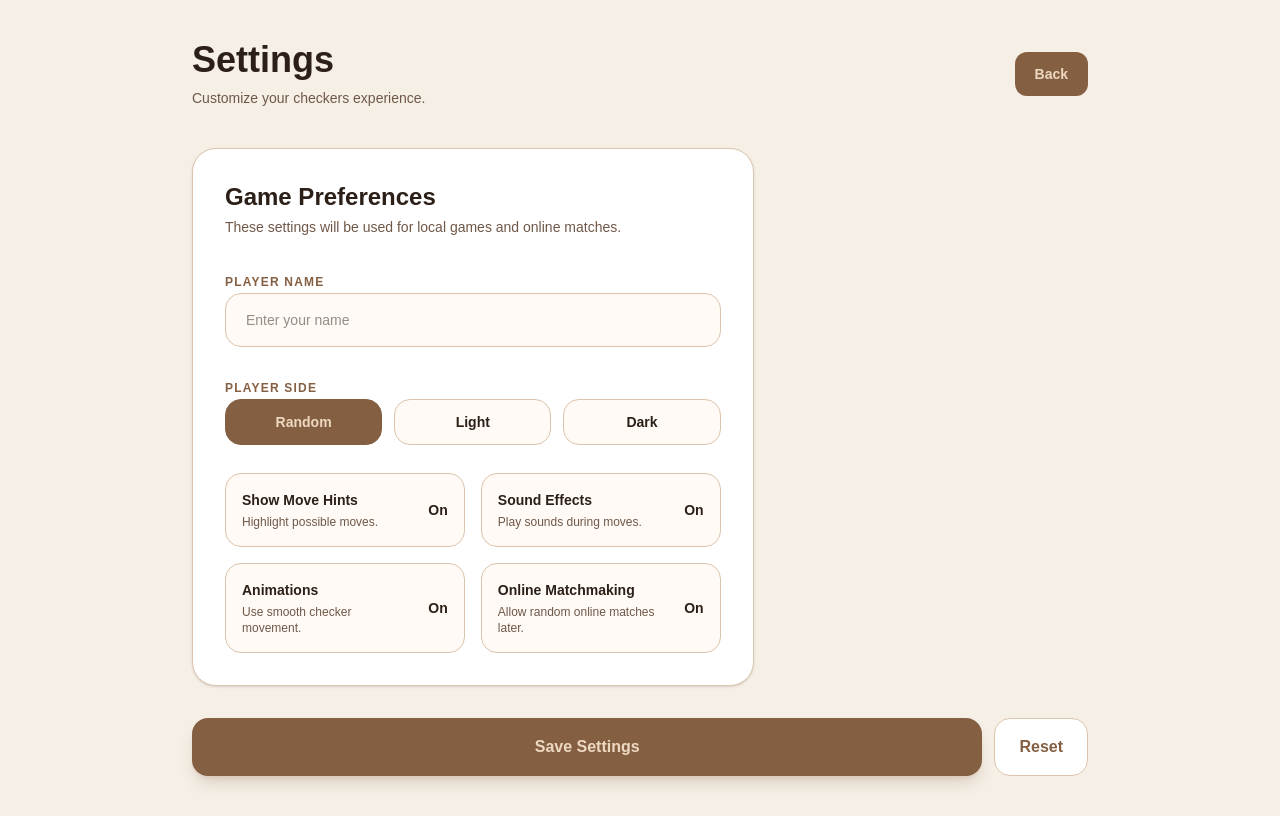
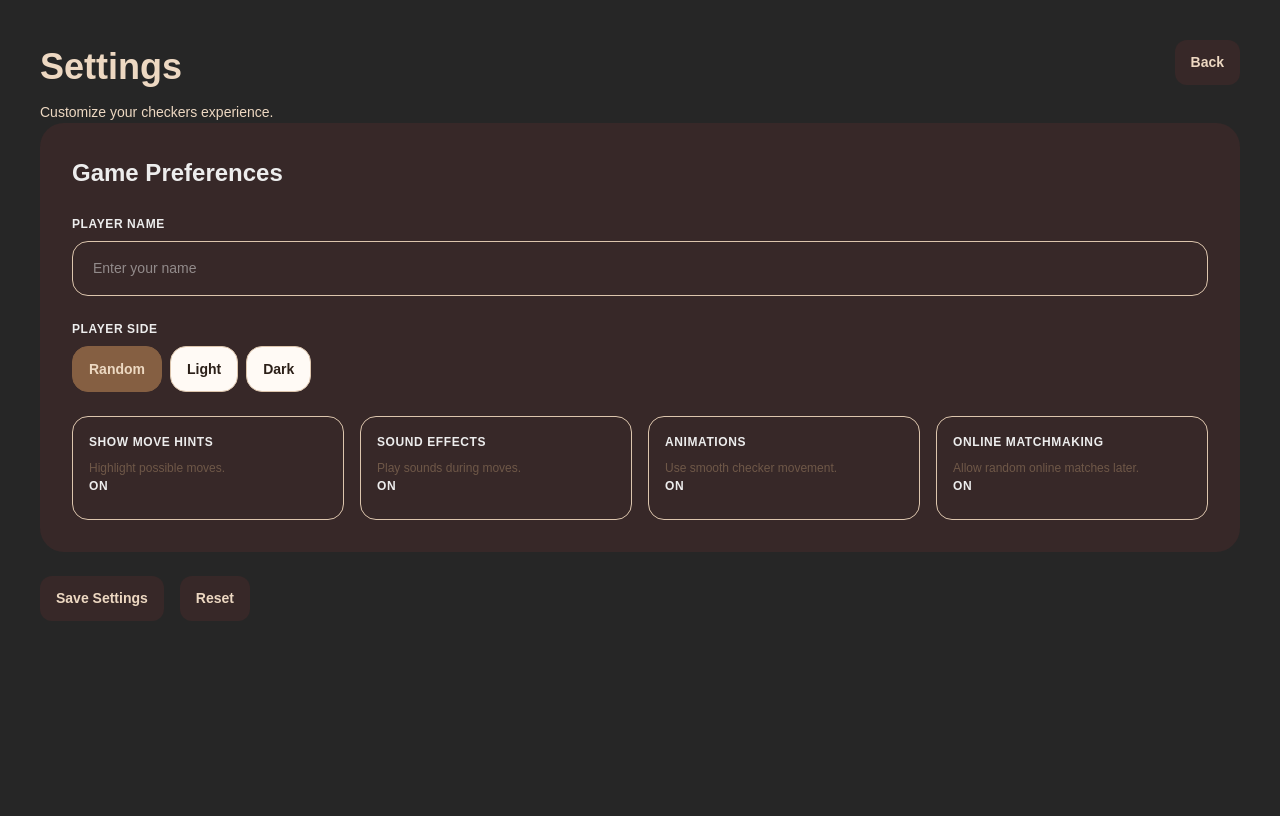
Before and after one commit to Lucas-Urbanski/Checkers, a Next.js app: page /settings in a window 1280 px wide. Built offline with nearby package versions, Linux system fonts and the light colour scheme.

Commit message:
settings style update

```diff
--- a/app/layout.tsx
+++ b/app/layout.tsx
@@ -1,6 +1,6 @@
 import type { Metadata } from "next";
 import { Geist, Geist_Mono } from "next/font/google";
-import "./globals.css";
+import "@/styles/globals.css";
 
 const geistSans = Geist({
   variable: "--font-geist-sans",
--- a/app/settings/page.tsx
+++ b/app/settings/page.tsx
@@ -2,6 +2,7 @@
 
 import Link from "next/link";
 import { useState } from "react";
+import "@/styles/settings.css";
 
 type CheckerSettings = {
   playerName: string;
@@ -22,25 +23,46 @@ const defaultSettings: CheckerSettings = {
 };
 
 function loadSettings(): CheckerSettings {
-  if (typeof window === "undefined") {
-    return defaultSettings;
-  }
-
+  if (typeof window === "undefined") return defaultSettings;
   try {
-    const savedSettings = localStorage.getItem("checkerSettings");
-
-    if (!savedSettings) {
-      return defaultSettings;
-    }
-
-    return {
-      ...defaultSettings,
-      ...JSON.parse(savedSettings),
-    };
+    const saved = localStorage.getItem("checkerSettings");
+    return saved
+      ? { ...defaultSettings, ...JSON.parse(saved) }
+      : defaultSettings;
   } catch {
     return defaultSettings;
   }
 }
+
+const TOGGLES: {
+  key: keyof Pick<
+    CheckerSettings,
+    "showHints" | "soundEffects" | "animations" | "onlineMatchmaking"
+  >;
+  label: string;
+  desc: string;
+}[] = [
+  {
+    key: "showHints",
+    label: "Show Move Hints",
+    desc: "Highlight possible moves.",
+  },
+  {
+    key: "soundEffects",
+    label: "Sound Effects",
+    desc: "Play sounds during moves.",
+  },
+  {
+    key: "animations",
+    label: "Animations",
+    desc: "Use smooth checker movement.",
+  },
+  {
+    key: "onlineMatchmaking",
+    label: "Online Matchmaking",
+    desc: "Allow random online matches later.",
+  },
+];
 
 export default function Settings() {
   const [settings, setSettings] = useState<CheckerSettings>(loadSettings);
@@ -51,11 +73,7 @@ export default function Settings() {
     value: CheckerSettings[K],
   ) {
     setSaved(false);
-
-    setSettings((previousSettings) => ({
-      ...previousSettings,
-      [key]: value,
-    }));
+    setSettings((prev) => ({ ...prev, [key]: value }));
   }
 
   function saveSettings() {
@@ -70,52 +88,32 @@ export default function Settings() {
   }
 
   return (
-    <main className="min-h-screen bg-[#f5efe6] px-6 py-10 text-[#2b1f18]">
-      <div className="mx-auto max-w-4xl">
-        <header className="mb-10 flex items-center justify-between">
+    <main className="m-4 sm:m-6 md:m-8 lg:m-10">
+      <header className="flex justify-between">
         <div>
-            <h1 className="text-4xl font-black">Settings</h1>
-            <p className="mt-2 text-sm font-medium text-[#6f5848]">
-              Customize your checkers experience.
-            </p>
+          <h1 className="title">Settings</h1>
+          <p className="subtitle">Customize your checkers experience.</p>
         </div>
-
-          <Link
-            href="/"
-            className="rounded-xl bg-[#855f42] px-5 py-3 text-sm font-bold text-[#edd9c2] transition hover:bg-[#6f4d34]"
-          >
+        <Link href="/" className="button">
           Back
         </Link>
       </header>
 
-        <div className="grid gap-8 lg:grid-cols-[1.3fr_0.7fr]">
-          <section className="rounded-3xl border border-[#dcc5ad] bg-white p-8 shadow-sm">
-            <h2 className="text-2xl font-black">Game Preferences</h2>
-            <p className="mt-1 text-sm text-[#6f5848]">
-              These settings will be used for local games and online matches.
-            </p>
-
-            <div className="mt-8 space-y-7">
-              <div className="space-y-2">
-                <label className="text-xs font-black uppercase tracking-widest text-[#855f42]">
-                  Player Name
-                </label>
+      <section className="card flex flex-col gap-6">
+        <h2 className="cardTitle">Game Preferences</h2>
+        <div className="fieldGroup">
+          <label className="label">Player Name</label>
           <input
             value={settings.playerName}
-                  onChange={(event) =>
-                    updateSetting("playerName", event.target.value)
-                  }
+            onChange={(e) => updateSetting("playerName", e.target.value)}
             placeholder="Enter your name"
-                  className="w-full rounded-2xl border border-[#dcc5ad] bg-[#fffaf5] px-5 py-4 text-sm font-medium outline-none transition focus:border-[#855f42] focus:bg-white"
+            className="input"
           />
         </div>
 
-              <div className="space-y-3">
-                <label className="text-xs font-black uppercase tracking-widest text-[#855f42]">
-                  Player Side
-                </label>
-
-                <div className="grid gap-3 sm:grid-cols-3">
+        <div className="fieldGroup">
+          <label className="label">Player Side</label>
+          <div className="sideGrid">
             {["Random", "Light", "Dark"].map((side) => (
               <button
                 key={side}
@@ -123,8 +121,8 @@ export default function Settings() {
                 onClick={() => updateSetting("playerSide", side)}
                 className={
                   settings.playerSide === side
-                          ? "rounded-2xl border border-[#855f42] bg-[#855f42] px-4 py-3 text-sm font-bold text-[#edd9c2]"
-                          : "rounded-2xl border border-[#dcc5ad] bg-[#fffaf5] px-4 py-3 text-sm font-bold text-[#2b1f18] transition hover:bg-[#edd9c2]"
+                    ? "rounded-2xl border border-[#855f42] bg-[#855f42] px-4 py-3 mr-2 text-sm font-bold text-[#edd9c2]"
+                    : "rounded-2xl border border-[#dcc5ad] bg-[#fffaf5] px-4 py-3 mr-2 text-sm font-bold text-[#2b1f18] transition hover:bg-[#edd9c2]"
                 }
               >
                 {side}
@@ -133,118 +131,48 @@ export default function Settings() {
           </div>
         </div>
 
-              <div className="grid gap-4 sm:grid-cols-2">
+        <div className="grid grid-cols-2 sm:grid-cols-3 md:grid-cols-4 gap-4">
+          {TOGGLES.map(({ key, label, desc }) => (
             <button
+              key={key}
               type="button"
-                  onClick={() =>
-                    updateSetting("showHints", !settings.showHints)
-                  }
-                  className="rounded-2xl border border-[#dcc5ad] bg-[#fffaf5] p-4 text-left transition hover:bg-[#edd9c2]"
+              onClick={() => updateSetting(key, !settings[key])}
+              className="toggleButton"
             >
-                  <div className="flex items-center justify-between gap-4">
+              <div className="flex flex-col justify-between ">
                 <div>
-                      <p className="text-sm font-black">Show Move Hints</p>
-                      <p className="mt-1 text-xs text-[#6f5848]">
-                        Highlight possible moves.
-                      </p>
+                  <p className="label">{label}</p>
+                  <p className="cardSubtitle">{desc}</p>
                 </div>
-                    <p className="text-sm font-black">
-                      {settings.showHints ? "On" : "Off"}
+                <p className="label">
+                  {settings[key] ? "On" : "Off"}
                 </p>
               </div>
             </button>
-
-                <button
-                  type="button"
-                  onClick={() =>
-                    updateSetting("soundEffects", !settings.soundEffects)
-                  }
-                  className="rounded-2xl border border-[#dcc5ad] bg-[#fffaf5] p-4 text-left transition hover:bg-[#edd9c2]"
-                >
-                  <div className="flex items-center justify-between gap-4">
-                    <div>
-                      <p className="text-sm font-black">Sound Effects</p>
-                      <p className="mt-1 text-xs text-[#6f5848]">
-                        Play sounds during moves.
-                      </p>
-                    </div>
-                    <p className="text-sm font-black">
-                      {settings.soundEffects ? "On" : "Off"}
-                    </p>
-                  </div>
-                </button>
-
-                <button
-                  type="button"
-                  onClick={() =>
-                    updateSetting("animations", !settings.animations)
-                  }
-                  className="rounded-2xl border border-[#dcc5ad] bg-[#fffaf5] p-4 text-left transition hover:bg-[#edd9c2]"
-                >
-                  <div className="flex items-center justify-between gap-4">
-                    <div>
-                      <p className="text-sm font-black">Animations</p>
-                      <p className="mt-1 text-xs text-[#6f5848]">
-                        Use smooth checker movement.
-                      </p>
-                    </div>
-                    <p className="text-sm font-black">
-                      {settings.animations ? "On" : "Off"}
-                    </p>
-                  </div>
-                </button>
-
-                <button
-                  type="button"
-                  onClick={() =>
-                    updateSetting(
-                      "onlineMatchmaking",
-                      !settings.onlineMatchmaking,
-                    )
-                  }
-                  className="rounded-2xl border border-[#dcc5ad] bg-[#fffaf5] p-4 text-left transition hover:bg-[#edd9c2]"
-                >
-                  <div className="flex items-center justify-between gap-4">
-                    <div>
-                      <p className="text-sm font-black">Online Matchmaking</p>
-                      <p className="mt-1 text-xs text-[#6f5848]">
-                        Allow random online matches later.
-                      </p>
-                    </div>
-                    <p className="text-sm font-black">
-                      {settings.onlineMatchmaking ? "On" : "Off"}
-                    </p>
-                  </div>
-                </button>
-              </div>
+          ))}
         </div>
       </section>
-        </div>
 
-        <div className="mt-8 flex flex-col gap-3 sm:flex-row">
+      <div className="flex mt-6 gap-4">
         <button
           type="button"
           onClick={saveSettings}
-            className="flex-1 rounded-2xl bg-[#855f42] px-6 py-4 font-black text-[#edd9c2] shadow-lg shadow-[#855f42]/20 transition hover:bg-[#6f4d34]"
+          className="button"
         >
           Save Settings
         </button>
-
         <button
           type="button"
           onClick={resetSettings}
-            className="rounded-2xl border border-[#dcc5ad] bg-white px-6 py-4 font-black text-[#855f42] transition hover:bg-[#edd9c2]"
+          className="button"
         >
           Reset
         </button>
       </div>
 
       {saved && (
-          <p className="mt-4 text-center text-sm font-bold text-green-700">
-            Settings saved successfully.
-          </p>
+        <p className="text-green-400 m-2 ">Settings saved successfully.</p>
       )}
-      </div>
     </main>
   );
 }
--- a/app/globals.css
+++ b/styles/globals.css
@@ -1,8 +1,8 @@
 @import "tailwindcss";
 
 :root {
-  --background: #ffffff;
-  --foreground: #171717;
+  --background: #262626;
+  --foreground: #ededed;
   --color-background: var(--background);
   --color-foreground: var(--foreground);
   --font-sans: var(--font-geist-sans);
@@ -11,7 +11,7 @@
 
 @media (prefers-color-scheme: dark) {
   :root {
-    --background: #0a0a0a;
+    --background: #262626;
     --foreground: #ededed;
   }
 }
--- /dev/null
+++ b/styles/settings.css
@@ -0,0 +1,121 @@
+:root {
+  /* Colors */
+  --bg-primary: rgb(55, 40, 40);
+  --bg-hover-dark: rgb(110, 75, 50);
+  --bg-hover-light: #edd8c2;
+  --text-dark: #6f5848;
+  --text-light: #edd8c2;
+  --border-color: #dcc5ad;
+
+  --radius-sm: 0.75rem;
+  --radius-md: 1rem;
+  --radius-lg: 1.5rem;
+
+  --transition-fast: 0.25s ease-in-out;
+}
+
+.title {
+  font-size: 2.25rem;
+  font-weight: 900;
+  color: var(--text-light);
+}
+
+.subtitle {
+  margin-top: 0.5rem;
+  font-size: 0.875rem;
+  font-weight: 500;
+  color: var(--text-light);
+}
+
+.card {
+  background: var(--bg-primary);
+  border-radius: var(--radius-lg);
+  padding: 2rem;
+}
+
+.cardTitle {
+  font-size: 1.5rem;
+  font-weight: 900;
+}
+
+.cardSubtitle {
+  margin-top: 0.25rem;
+  font-size: 0.75rem;
+  color: var(--text-dark);
+}
+
+.label {
+  display: block;
+  font-size: 0.75rem;
+  font-weight: 900;
+  text-transform: uppercase;
+  letter-spacing: 0.05em;
+  margin-bottom: 0.5rem;
+}
+
+.input {
+  width: 100%;
+  padding: 1rem 1.25rem;
+  font-size: 0.875rem;
+  font-weight: 500;
+  border: 1px solid var(--border-color);
+  border-radius: var(--radius-md);
+  background: transparent;
+  box-sizing: border-box;
+  transition:
+    border-color var(--transition-fast),
+    box-shadow var(--transition-fast);
+}
+
+.input:focus-visible {
+  outline: 2px solid var(--border-color);
+  outline-offset: 2px;
+}
+
+.button,
+.toggleButton {
+  cursor: pointer;
+  box-sizing: border-box;
+  transition:
+    background var(--transition-fast),
+    color var(--transition-fast),
+    box-shadow var(--transition-fast);
+}
+.button {
+  background-color: var(--bg-primary);
+  color: var(--text-light);
+}
+
+.button {
+  font-weight: 700;
+  font-size: 0.875rem;
+  border-radius: var(--radius-sm);
+  padding: 0.75rem 1rem;
+  height: 45px;
+  border: none;
+}
+
+.button:hover,
+.button:focus-visible {
+  background: var(--bg-hover-dark);
+  outline: none;
+}
+
+.toggleButton {
+  border: 1px solid var(--border-color);
+  border-radius: var(--radius-md);
+  background: transparent;
+}
+
+.toggleButton {
+  padding: 1rem;
+  text-align: left;
+  width: 100%;
+}
+
+.toggleButton:hover,
+.toggleButton:focus-visible {
+  background: var(--bg-hover-light);
+  color: black;
+  outline: none;
+}
```
Lines whose indentation alone changed are shown as unchanged.
